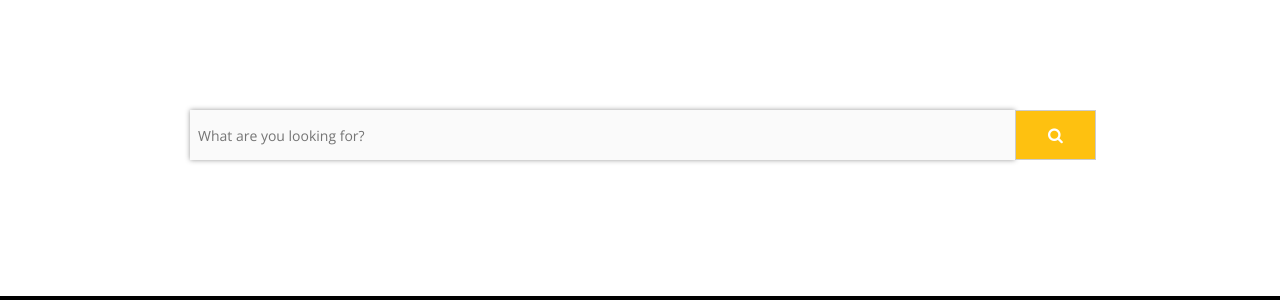
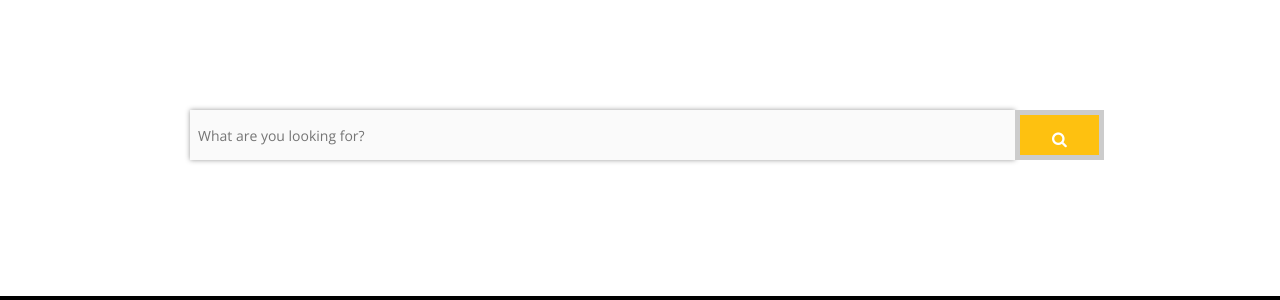
Before and after one commit to ldsouza/ldsouza.github.io, a Jekyll site: the page built from search/index.md, in a window 1280 px wide. Shown: the part 267-567 px from the top of the page. Built offline with Jekyll 4.4.1, drawn with Linux system fonts in a browser that asks for light colours; nearby versions of some CDN libraries.

Commit message:
Update index.md

```diff
--- a/search/index.md
+++ b/search/index.md
@@ -21,7 +21,7 @@ sitemap: false
   <input style="height: 50px; border-width:0px;" type="search" name="q" id="q" placeholder="What are you looking for?" data-search-input autofocus />
 		 </div>
         <div class="small-1 columns">
-<button style="height: 50px; background-color: #FEC110; border: 1px solid #ccc" type="submit"><i class="fa fa-search"></i></button>
+<button style="height: 50px; background-color: #FEC110; border: 5px solid #ccc" type="submit"><i class="fa fa-search"></i></button>
   </div>
   </div>
 </form>
```
